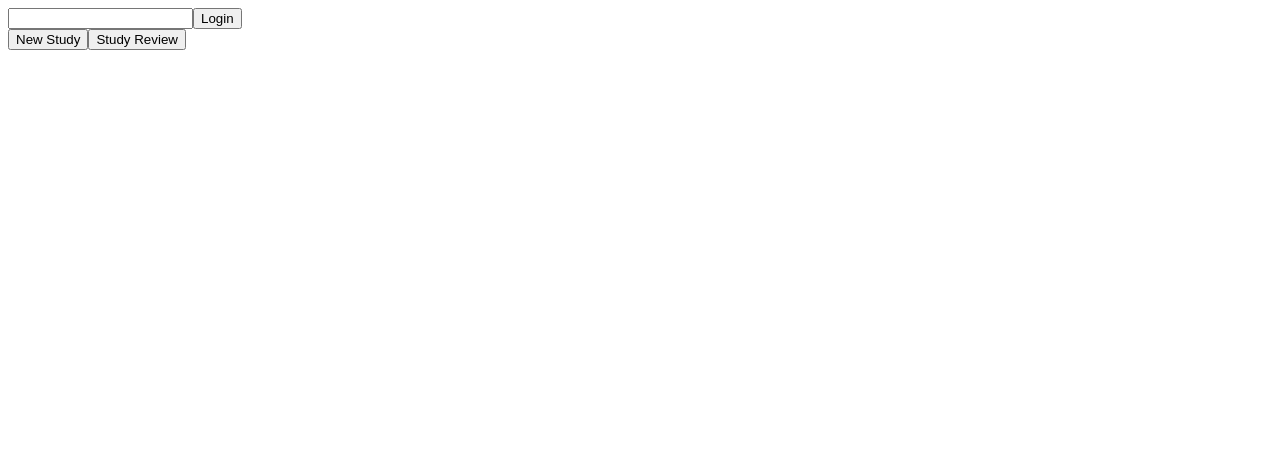
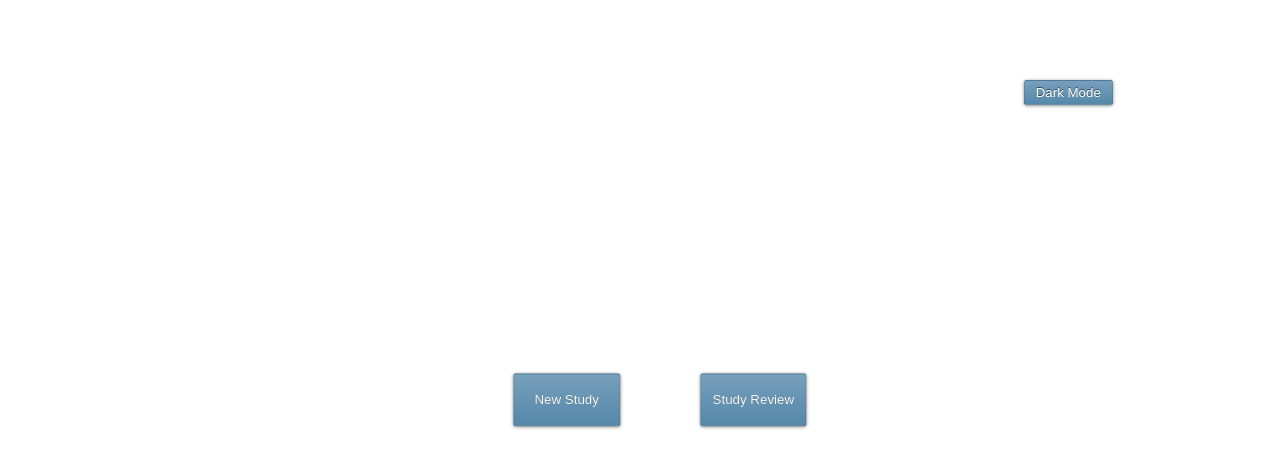
Before and after one commit to Yangfsssss/englishlearningproject_front, a React (Create React App) app: page / in a window 1280 px wide. Shown: the top 468 px of the page. Built offline with nearby package versions, Linux system fonts and the light colour scheme; no server answers.

Commit message:
styled components added

```diff
--- a/src/App.js
+++ b/src/App.js
@@ -1,15 +1,35 @@
-import React from 'react'
+import React from "react";
 
-import Home from './components/Home'
-import LoginForm from './components/LoginForm'
+import Home from "./components/Home";
+import LoginForm from "./components/LoginForm";
+import GlobalStyle from "./styledComponents/GlobalStyle";
+
+import Button from "./styledComponents/Button";
 
 const App = () => {
+  // const darkMode = {
+  //   position: "fixed",
+  //   top: 0,
+  //   left: 0,
+  //   right: 0,
+  //   bottom: 0,
+  //   zIndex: "9999",
+  //   mixBlendMode: "difference",
+  //   backgroundColor: "#fff",
+  //   pointerEvents: "none"
+  // };
+
   return (
     <>
-      <LoginForm />
+      {/* <div style={darkMode} /> */}
+      <Button position="absolute" left="80%" top="10%">
+        Dark Mode
+      </Button>
+      <GlobalStyle />
+      {/* <LoginForm /> */}
       <Home />
     </>
-  )
-}
+  );
+};
 
-export default App
+export default App;
--- a/src/components/Home.js
+++ b/src/components/Home.js
@@ -1,39 +1,59 @@
-import React, { useState, useEffect } from 'react'
-import network from '../services/network'
+import React, { useState, useEffect } from "react";
+import network from "../services/network";
 
-import NewStudy from './NewStudy'
-import StudyReview from './StudyReview'
+import NewStudy from "./NewStudy";
+import StudyReview from "./StudyReview";
+import Button from "../styledComponents/Button";
 
 const Home = () => {
-  const [showNewStudy, setshowNewStudy] = useState(false)
-  const [showStudyReview, setshowStudyReview] = useState(false)
-  const [sections, setSections] = useState([])
+  const [showNewStudy, setshowNewStudy] = useState(false);
+  const [showStudyReview, setshowStudyReview] = useState(false);
+  const [sections, setSections] = useState([{ url: 123, words: [1, 2, 3] }]);
 
-  useEffect(() => {
-    network.getData().then((sections) => setSections(sections))
-  }, [])
-  console.log(sections)
+  // useEffect(() => {
+  //   network.getData().then((sections) => setSections(sections))
+  // }, [])
+  // console.log(sections)
+  const mainDiv = {
+    position: "absolute",
+    left: "50%",
+    top: "50%",
+    transform: "translate(-50%,-50%)"
+  };
+  const home = { display: showNewStudy || showStudyReview ? "none" : "" };
+  const newStudy = { display: showNewStudy ? "" : "none" };
+  const studyReview = { display: showStudyReview ? "" : "none" };
+  const back = showNewStudy || showStudyReview ? "" : "none";
 
-  const home = { display: showNewStudy || showStudyReview ? 'none' : '' }
-  const newStudy = { display: showNewStudy ? '' : 'none' }
-  const studyReview = { display: showStudyReview ? '' : 'none' }
-  const back = { display: showNewStudy || showStudyReview ? '' : 'none' }
-
-  const handleShowNewStudy = () => setshowNewStudy(true)
-  const handleShowStudyReview = () => setshowStudyReview(true)
+  const handleShowNewStudy = () => setshowNewStudy(true);
+  const handleShowStudyReview = () => setshowStudyReview(true);
   const handleGoBack = () => {
-    setshowNewStudy(false)
-    setshowStudyReview(false)
-  }
+    setshowNewStudy(false);
+    setshowStudyReview(false);
+  };
 
   return (
-    <div>
-      <div style={back}>
-        <button onClick={handleGoBack}>back</button>
-      </div>
+    <div style={mainDiv}>
+      <Button display={back} onClick={handleGoBack}>
+        back
+      </Button>
       <div style={home}>
-        <button onClick={handleShowNewStudy}>New Study</button>
-        <button onClick={handleShowStudyReview}> Study Review</button>
+        <Button
+          width="8em"
+          height="4em"
+          margin="0 3em 0"
+          onClick={handleShowNewStudy}
+        >
+          New Study
+        </Button>
+        <Button
+          width="8em"
+          height="4em"
+          margin="0 0 0 3em"
+          onClick={handleShowStudyReview}
+        >
+          Study Review
+        </Button>
       </div>
       <div style={newStudy}>
         <NewStudy />
@@ -42,7 +62,7 @@ const Home = () => {
         <StudyReview sections={sections} />
       </div>
     </div>
-  )
-}
+  );
+};
 
-export default Home
+export default Home;
--- a/src/components/LoginForm.js
+++ b/src/components/LoginForm.js
@@ -1,23 +1,25 @@
-import React, { useState } from 'react'
-import loginService from '../services/login'
+import React, { useState } from "react";
+import loginService from "../services/login";
+
+import Button from "../styledComponents/Button";
 
 const LoginForm = () => {
-  const [username, setUsername] = useState('')
+  const [username, setUsername] = useState("");
 
-  const handleUsernameChange = (e) => setUsername(e.target.value)
+  const handleUsernameChange = e => setUsername(e.target.value);
 
   const handleLogin = async () => {
-    await loginService.login(username)
-  }
+    await loginService.login(username);
+  };
 
   return (
     <div>
       <form onSubmit={handleLogin}>
         <input type="text" value={username} onChange={handleUsernameChange} />
-        <button type="submit">Login</button>
+        <Button type="submit">Login</Button>
       </form>
     </div>
-  )
-}
+  );
+};
 
-export default LoginForm
+export default LoginForm;
--- a/src/components/NewStudy.js
+++ b/src/components/NewStudy.js
@@ -1,69 +1,73 @@
-import React, { useState } from 'react'
-import network from '../services/network'
+import React, { useState } from "react";
+import network from "../services/network";
+
+import Button from "../styledComponents/Button";
+import Input from "../styledComponents/Input";
 
 const NewStudy = () => {
-  const [url, setUrl] = useState('')
-  const [wordUnit, setWordUnit] = useState({ word: '', translation: '' })
-  const [wordUnits, setWordUnits] = useState([])
-  const [isUrlSaved, setIsUrlSaved] = useState(false)
+  const [url, setUrl] = useState("");
+  const [wordUnit, setWordUnit] = useState({ word: "", translation: "" });
+  const [wordUnits, setWordUnits] = useState([]);
+  const [isUrlSaved, setIsUrlSaved] = useState(false);
 
-  const showUrl = { display: isUrlSaved ? '' : 'none' }
-  const notShowUrl = { display: isUrlSaved ? 'none' : '' }
+  const display = isUrlSaved ? "none" : "";
 
-  const handleURLChange = (e) => setUrl(e.target.value)
-  const handleWordChange = (e) =>
-    setWordUnit({ ...wordUnit, word: e.target.value })
+  const handleURLChange = e => setUrl(e.target.value);
+  const handleWordChange = e =>
+    setWordUnit({ ...wordUnit, word: e.target.value });
 
-  const saveUrl = (e) => {
-    e.preventDefault()
+  const saveUrl = e => {
+    e.preventDefault();
 
-    if (url === '') {
-      alert('Url cannot be empty')
+    if (url === "") {
+      alert("Url cannot be empty");
     } else {
-      setIsUrlSaved(true)
+      setIsUrlSaved(true);
     }
-  }
+  };
 
-  const saveWord = async (e) => {
-    e.preventDefault()
+  const saveWord = async e => {
+    e.preventDefault();
 
-    if (wordUnit.word === '') {
-      alert('word cannot be empty')
+    if (wordUnit.word === "") {
+      alert("word cannot be empty");
     } else {
-      const res = await network.translate(wordUnit.word)
-      setWordUnit({ ...wordUnit, translation: res.translation })
-      setWordUnits(wordUnits.concat(wordUnit))
-      setWordUnit({ word: '', translation: '' })
+      const res = await network.translate(wordUnit.word);
+      setWordUnit({ ...wordUnit, translation: res.translation });
+      setWordUnits(wordUnits.concat(wordUnit));
+      setWordUnit({ word: "", translation: "" });
     }
-  }
+  };
 
-  const saveSection = (e) => {
-    e.preventDefault()
+  const saveSection = e => {
+    e.preventDefault();
 
-    if (window.confirm('finished this section and save?')) {
+    if (window.confirm("finished this section and save?")) {
       const newSection = {
         url,
-        wordUnits,
-      }
-
-      network.saveData('sections', newSection)
+        wordUnits
+      };
+      network.saveData("sections", newSection);
     }
-  }
+  };
 
   return (
     <form onSubmit={saveSection}>
-      <div style={notShowUrl}>
+      <div>
         <h2>URL:</h2>
-        <input value={url} onChange={handleURLChange} />
-        <button onClick={saveUrl}>Add</button>
-      </div>
-      <div style={showUrl}>
-        <h2>{url}</h2>
+        {isUrlSaved ? (
+          <p> {url}</p>
+        ) : (
+          <Input value={url} onChange={handleURLChange} />
+        )}
+        <Button display={display} onClick={saveUrl}>
+          Add
+        </Button>
       </div>
       <div>
         <h2>word:</h2>
         <input value={wordUnit.word} onChange={handleWordChange} />
-        <button onClick={saveWord}>Add</button>
+        <Button onClick={saveWord}>Add</Button>
       </div>
       <ul>
         {wordUnits.map((wordUnit, index) => (
@@ -73,9 +77,9 @@ const NewStudy = () => {
           </li>
         ))}
       </ul>
-      <button type="submit">Save</button>
+      <Button type="submit">Save</Button>
     </form>
-  )
-}
+  );
+};
 
-export default NewStudy
+export default NewStudy;
--- /dev/null
+++ b/src/styledComponents/Button.js
@@ -0,0 +1,21 @@
+import styled from "styled-components";
+
+const Button = styled.button`
+  display: ${props => props.display};
+  padding: 0.3em 0.8em;
+  border: 1px solid rgba(0, 0, 0, 0.1);
+  background: #58a linear-gradient(hsla(0, 0%, 100%, 0.2), transparent);
+  border-radius: 0.2em;
+  box-shadow: 0 0.05em 0.25em rgba(0, 0, 0, 0.5);
+  color: white;
+  text-shadow: 0 -0.05em 0.05em rgba(0, 0, 0, 0.5);
+  width: ${props => props.width};
+  height: ${props => props.height};
+  margin: ${props => props.margin};
+  position: ${props => props.position};
+  left: ${props => props.left};
+  top: ${props => props.top};
+  transform: ${props => props.transform};
+`;
+
+export default Button;
--- /dev/null
+++ b/src/styledComponents/GlobalStyle.js
@@ -0,0 +1,54 @@
+import { createGlobalStyle } from "styled-components";
+
+const GlobalStyle = createGlobalStyle`
+   html, body, div, span, applet, object, iframe,
+        h1, h2, h3, h4, h5, h6, p, blockquote, pre,
+        a, abbr, acronym, address, big, cite, code,
+        del, dfn, em, img, ins, kbd, q, s, samp,
+        small, strike, strong, sub, sup, tt, var,
+        b, u, i, center,
+        dl, dt, dd, ol, ul, li,
+        fieldset, form, label, legend,
+        table, caption, tbody, tfoot, thead, tr, th, td,
+        article, aside, canvas, details, embed,
+        figure, figcaption, footer, header, hgroup,
+        menu, nav, output, ruby, section, summary,
+        time, mark, audio, video {
+            margin: 0;
+            padding: 0;
+            border: 0;
+            font-size: 100%;
+            font: inherit;
+            vertical-align: baseline;
+        }
+        article, aside, details, figcaption, figure,
+        footer, header, hgroup, menu, nav, section {
+            display: block;
+        }
+        body {
+            line-height: 1;
+        }
+        ol, ul {
+            list-style: none;
+        }
+        blockquote, q {
+            quotes: none;
+        }
+        blockquote:before, blockquote:after,
+        q:before, q:after {
+            content: '';
+            content: none;
+        }
+        table {
+            border-collapse: collapse;
+            border-spacing: 0;
+        }
+
+        body {
+            margin: 0;
+            padding: 0;
+            font-family: sans-serif;
+        }
+  `;
+
+export default GlobalStyle;
--- /dev/null
+++ b/src/styledComponents/Input.js
@@ -0,0 +1,12 @@
+import styled from "styled-components";
+
+const Input = styled.input.attrs({
+  placeholder: "",
+  type: "text"
+})`
+  display: block;
+  width: ${props => props.width};
+  height: ${props => props.height};
+`;
+
+export default Input;
```
Also changed, not shown: package.json (+6 -3 lines), src/components/StudyReview.js (+6 -6 lines).
